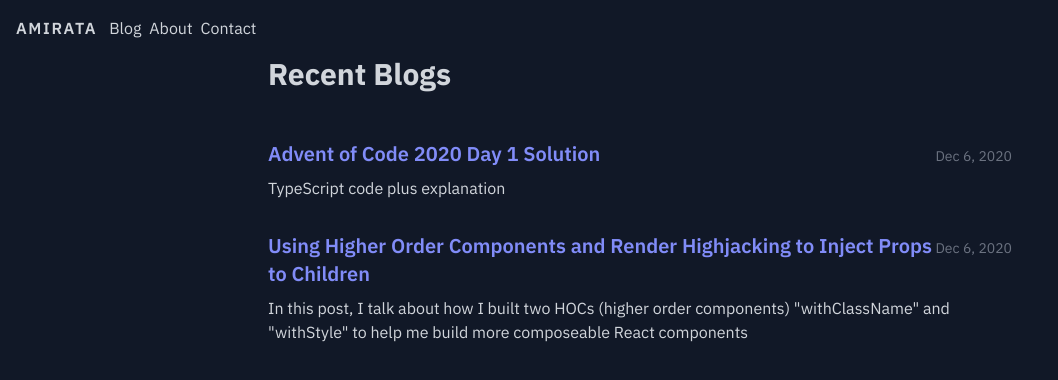
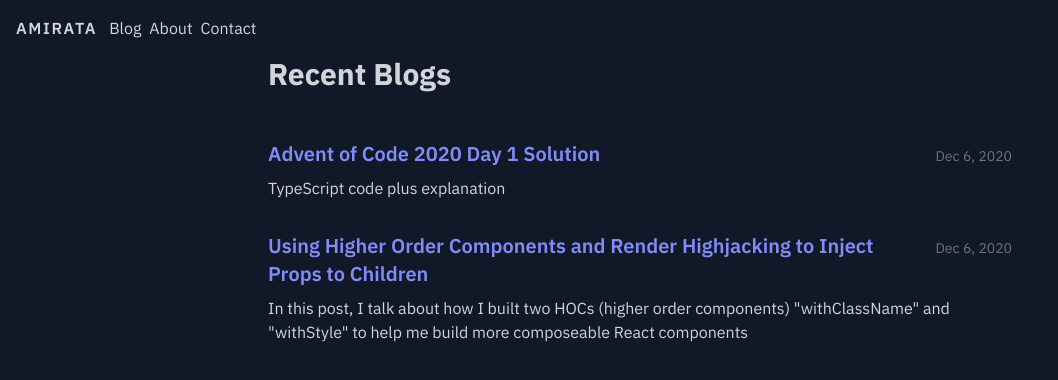
Before and after one commit to amiratak88/amirata.dev, a Next.js app: page /blog in a window 1280 px wide. Shown: the top 380 px of the page, without its empty margins (0-1058 px from the left). Built offline with nearby package versions, Linux system fonts and the light colour scheme.

Commit message:
Add padding left to publishedAt date in BlogPreview

```diff
--- a/components/BlogPreview.tsx
+++ b/components/BlogPreview.tsx
@@ -22,7 +22,9 @@ const BlogPreview: React.FC<BlogPreviewProps> = ({ title, text, slug, publishedA
 				<h2 className="text-indigo-400 text-xl font-semibold hover:underline">
 					<Link href={`/blog/${slug}`}>{title}</Link>
 				</h2>
-				<p className="text-gray-500 text-sm ml-auto whitespace-nowrap">{formattedPublishedAt}</p>
+				<p className="text-gray-500 text-sm ml-auto whitespace-nowrap pl-10">
+					{formattedPublishedAt}
+				</p>
 			</div>
 			<p>{text}</p>
 		</div>
```
